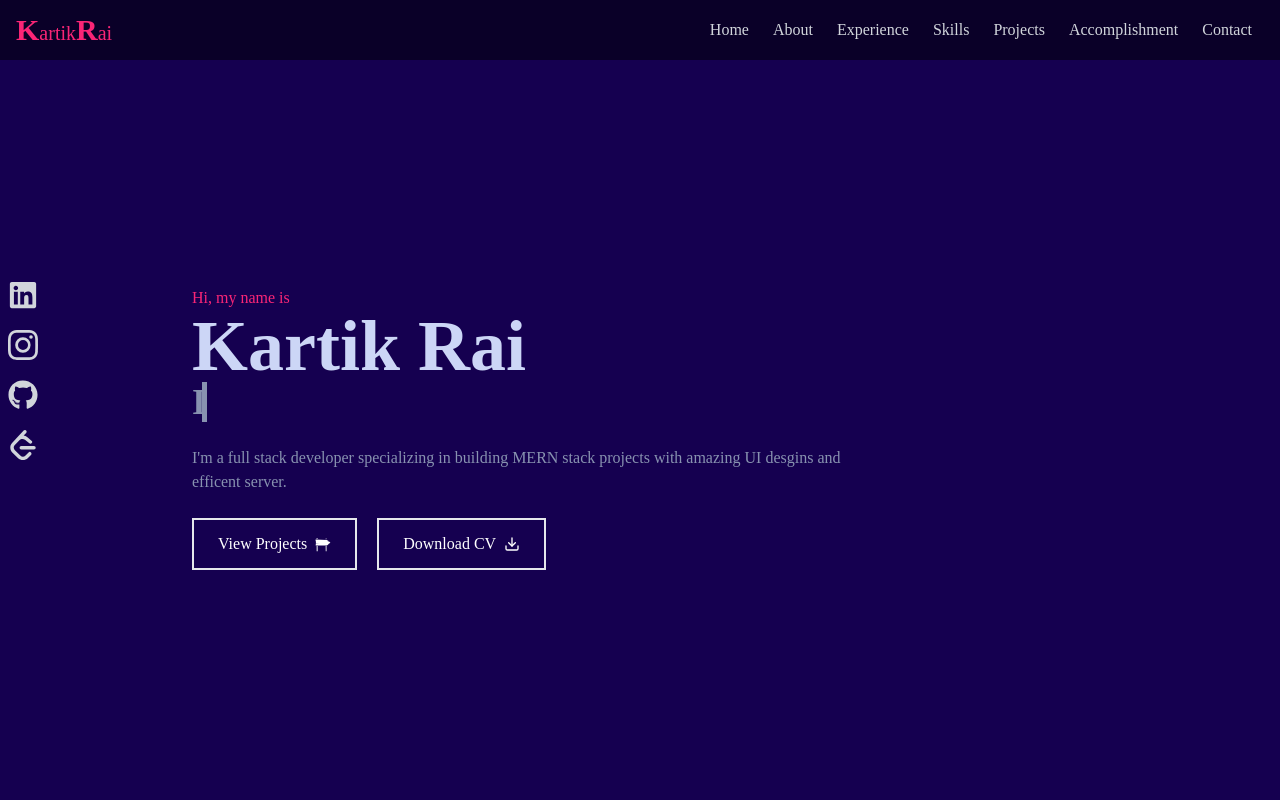
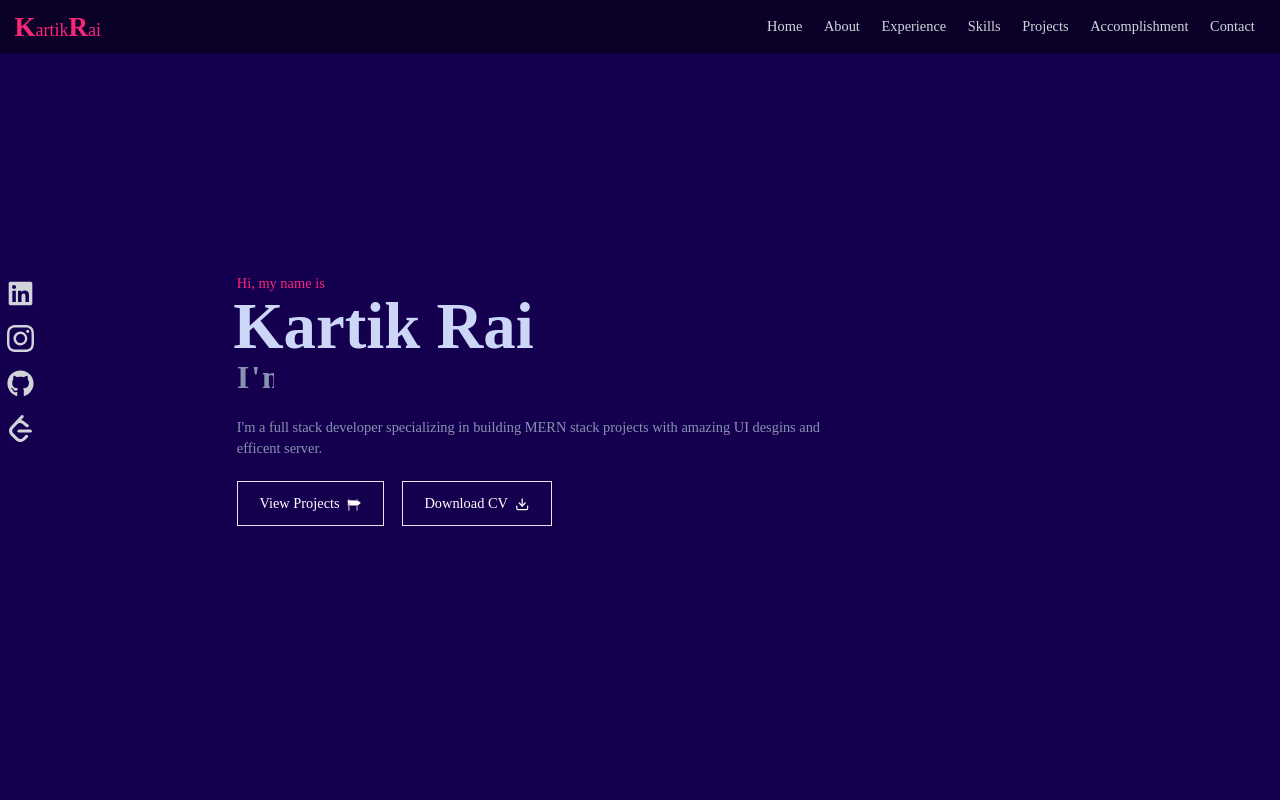
Before and after one commit to kartik990/portfolio, a React (Create React App) app: page / in a window 1280 px wide. Shown: the top 800 px of the page. Built offline with nearby package versions, Linux system fonts and the light colour scheme.

Commit message:
updated UI

```diff
--- a/public/index.html
+++ b/public/index.html
@@ -20,6 +20,9 @@
       /* font-family: "Kalam", cursive; */
       box-sizing: border-box;
     }
+    body{
+      /* font-size: 1rem; */
+    }
     html::-webkit-scrollbar {
       width: 0.3vw;
       z-index: 0;
--- a/src/components/Home.jsx
+++ b/src/components/Home.jsx
@@ -8,14 +8,16 @@ const Home = () => {
     // bg-[#150050]
     <div
       name="home"
-      className={`pl-2 sm:pl-10 pt-36 mb-20 pb-20 w-1-full h-screen`}
+      className={`pl-2 sm:pl-10 pt-44 mb-20 pb-20 w-1-full h-screen`}
     >
       {/* container */}
       <div
         className={`ml-15 max-w-[1000px] mx-auto text-white px-8 flex flex-col justify-center h-full`}
       >
         <p className={`text-[#fb2576]`}>Hi, my name is</p>
-        <h1 className={`text-[#ccd6f6] text-5xl sm:text-7xl font-bold`}>
+        <h1
+          className={`text-[#ccd6f6] text-5xl sm:text-7xl font-bold mx-[-4px]`}
+        >
           Kartik Rai
         </h1>
         <h2 className={`text-[#8892b0] text-xl sm:text-4xl font-bold w-fit`}>
--- a/src/index.js
+++ b/src/index.js
@@ -2,6 +2,11 @@ import React from "react";
 import ReactDOM from "react-dom/client";
 import "./index.css";
 import App from "./App";
+
+function zoom() {
+  document.body.style.zoom = "90%";
+}
+zoom();
 
 const root = ReactDOM.createRoot(document.getElementById("root"));
 root.render(
```
